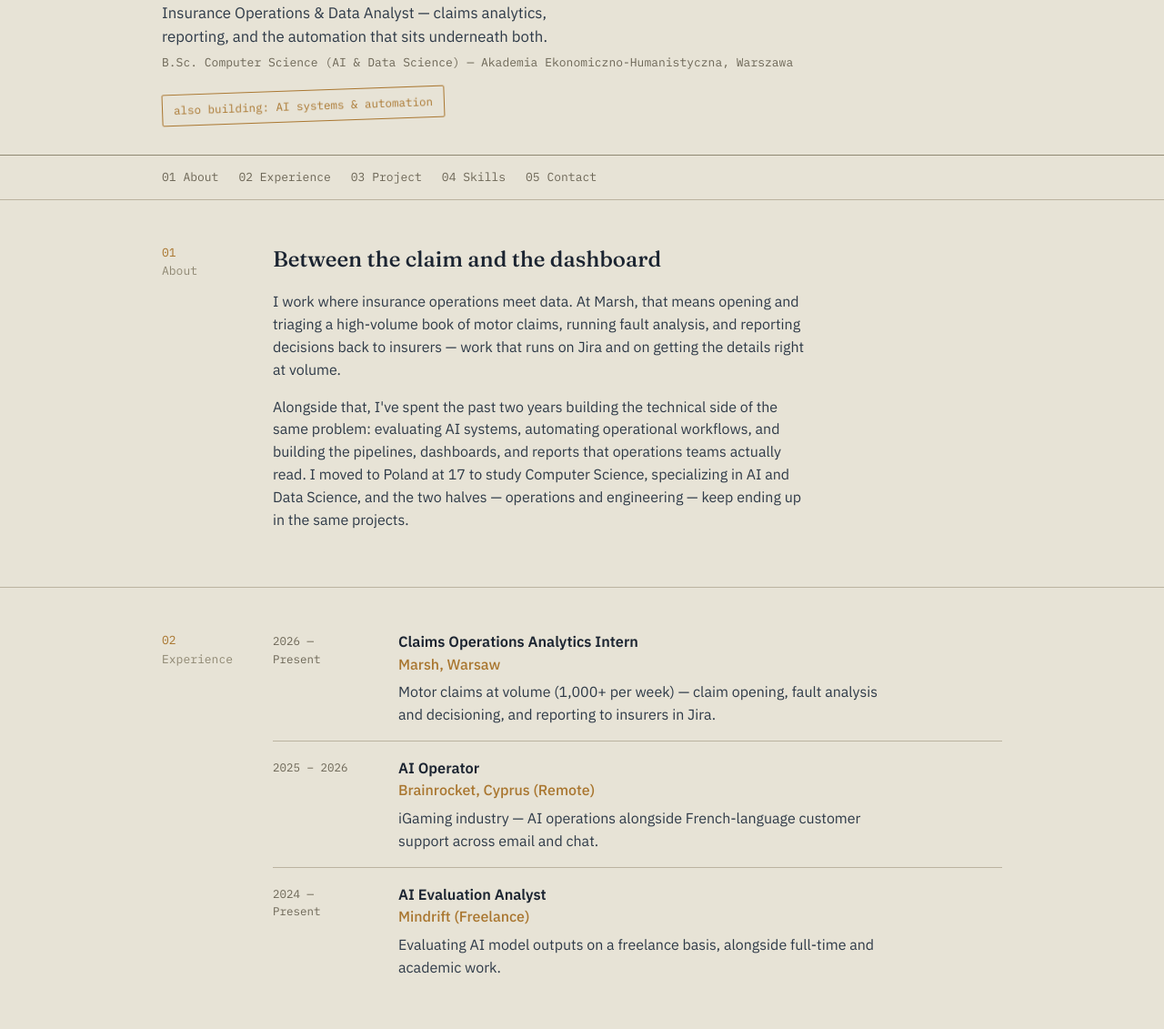
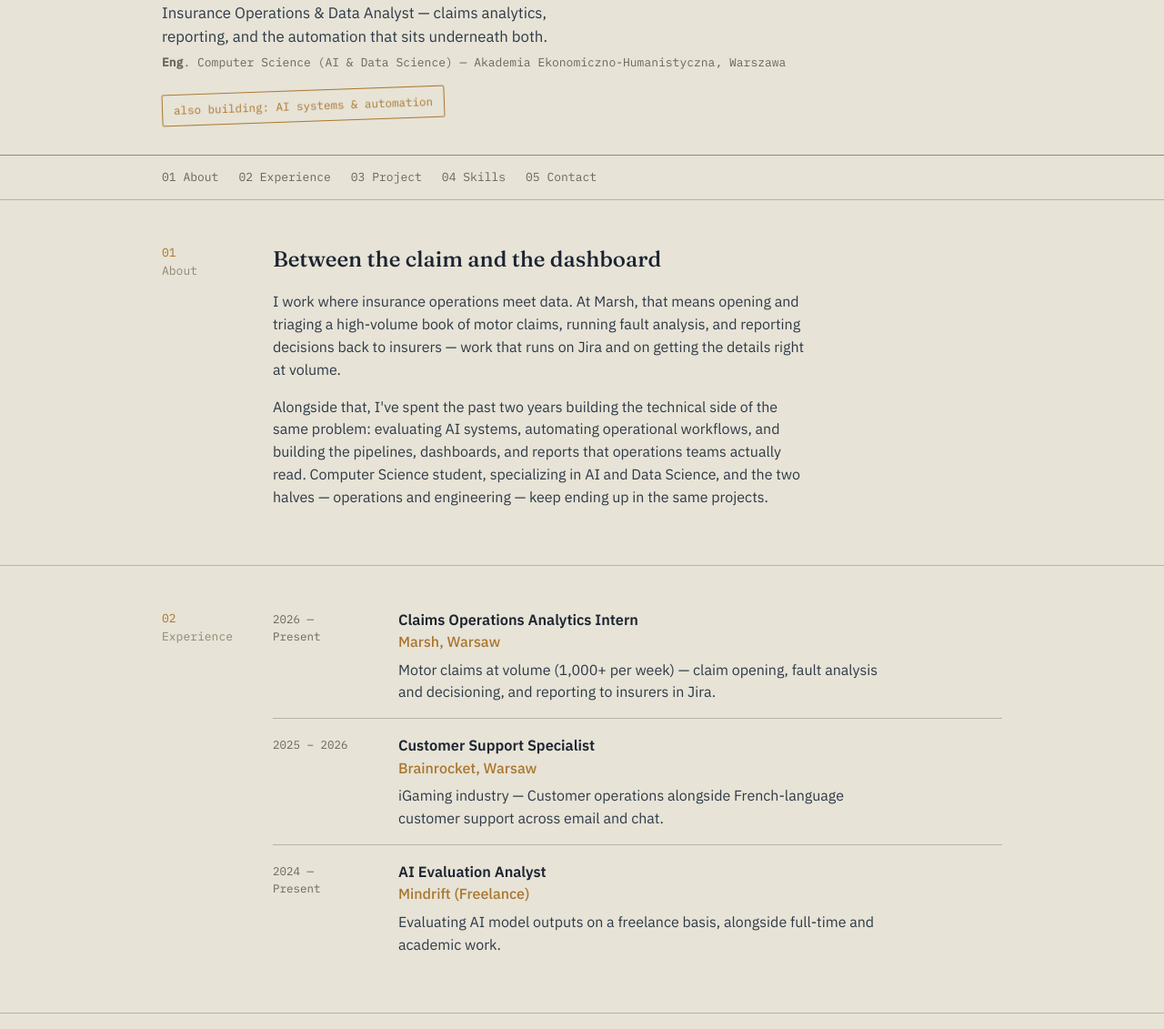
Before and after one commit to Muhozgu/Muhozgu.github.io, a plain HTML site: page index.html in a window 1280 px wide. Shown: the part 169-1300 px from the top of the page at 91% size. Drawn offline with Linux system fonts and the light colour scheme.

Commit message:
intial portfolio

```diff
--- a/index.html
+++ b/index.html
@@ -267,7 +267,7 @@
       <span class="mark">GBM · Warsaw, PL</span>
       <h1 class="name">Guy Brillant Muhoza</h1>
       <div class="role-line">Insurance Operations &amp; Data Analyst — claims analytics, reporting, and the automation that sits underneath both.</div>
-      <div class="locale">B.Sc. Computer Science (AI &amp; Data Science) — Akademia Ekonomiczno-Humanistyczna, Warszawa</div>
+      <div class="locale"><B class="Eng">Eng</B>. Computer Science (AI &amp; Data Science) — Akademia Ekonomiczno-Humanistyczna, Warszawa</div>
     </div>
     <span class="stamp">also building: AI systems &amp; automation</span>
   </div>
@@ -290,7 +290,7 @@
       <h2 class="section-title">Between the claim and the dashboard</h2>
       <div class="prose">
         <p>I work where insurance operations meet data. At Marsh, that means opening and triaging a high-volume book of motor claims, running fault analysis, and reporting decisions back to insurers — work that runs on Jira and on getting the details right at volume.</p>
-        <p>Alongside that, I've spent the past two years building the technical side of the same problem: evaluating AI systems, automating operational workflows, and building the pipelines, dashboards, and reports that operations teams actually read. I moved to Poland at 17 to study Computer Science, specializing in AI and Data Science, and the two halves — operations and engineering — keep ending up in the same projects.</p>
+        <p>Alongside that, I've spent the past two years building the technical side of the same problem: evaluating AI systems, automating operational workflows, and building the pipelines, dashboards, and reports that operations teams actually read. Computer Science student, specializing in AI and Data Science, and the two halves — operations and engineering — keep ending up in the same projects.</p>
       </div>
     </div>
   </div>
@@ -311,9 +311,9 @@
       <div class="entry">
         <div class="when">2025 – 2026</div>
         <div>
-          <div class="role">AI Operator</div>
-          <div class="org">Brainrocket, Cyprus (Remote)</div>
-          <div class="desc">iGaming industry — AI operations alongside French-language customer support across email and chat.</div>
+          <div class="role">Customer Support Specialist</div>
+          <div class="org">Brainrocket, Warsaw</div>
+          <div class="desc">iGaming industry — Customer operations alongside French-language customer support across email and chat.</div>
         </div>
       </div>
       <div class="entry">
@@ -385,9 +385,10 @@
     <div>
       <h2 class="section-title">Get in touch</h2>
       <div class="contact-list">
-        <a href="mailto:your.email@example.com"><span>Email</span><span class="label">your.email@example.com</span></a>
+        <a href="mailto:guybri.muhoza@gmail.com"><span>Email</span><span class="label">guybr.muhoza@gmail.com</span></a>
+        <a href="tel:+48 880998985"><span>Phone</span><span class="label">+48 880 998 985</span></a>
         <a href="https://github.com/Muhozgu" target="_blank" rel="noopener"><span>GitHub</span><span class="label">github.com/Muhozgu</span></a>
-        <a href="https://www.linkedin.com/in/your-profile" target="_blank" rel="noopener"><span>LinkedIn</span><span class="label">linkedin.com/in/your-profile</span></a>
+        <a href="https://www.linkedin.com/in/muhozgu" target="_blank" rel="noopener"><span>LinkedIn</span><span class="label">linkedin.com/in/muhozgu</span></a>
       </div>
     </div>
   </div>
```
